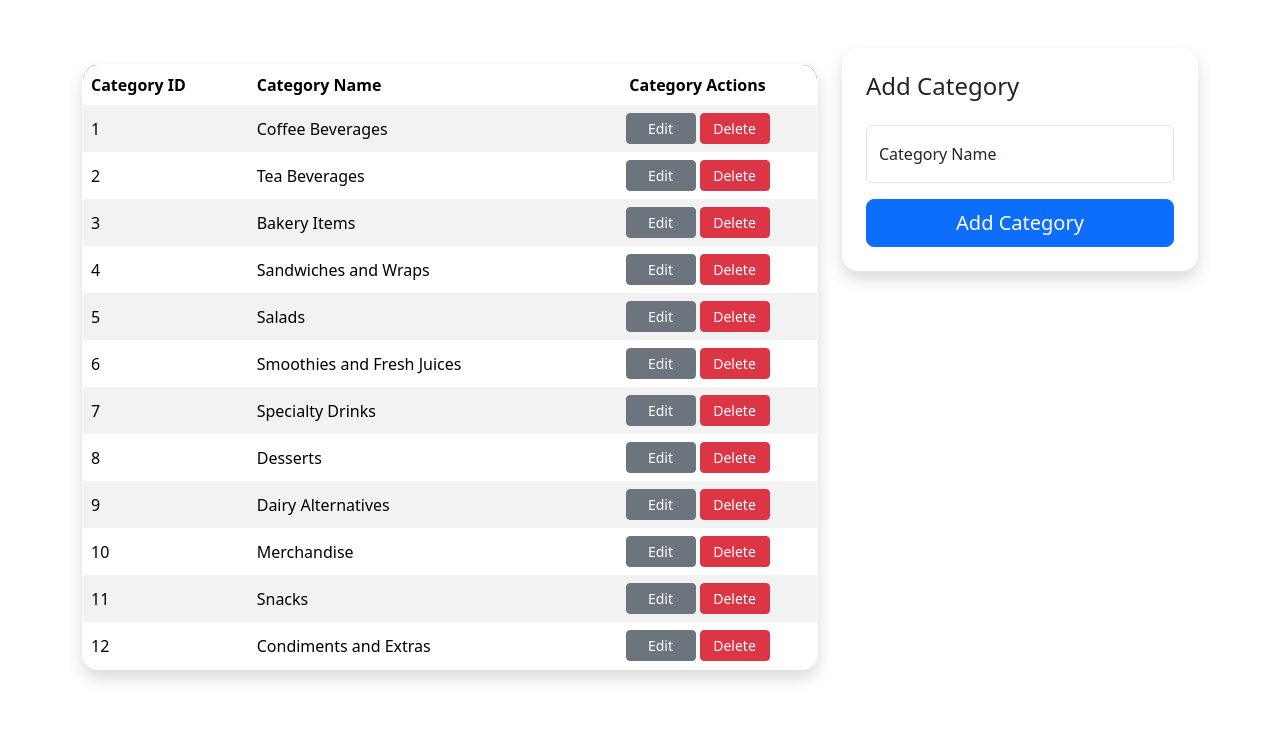
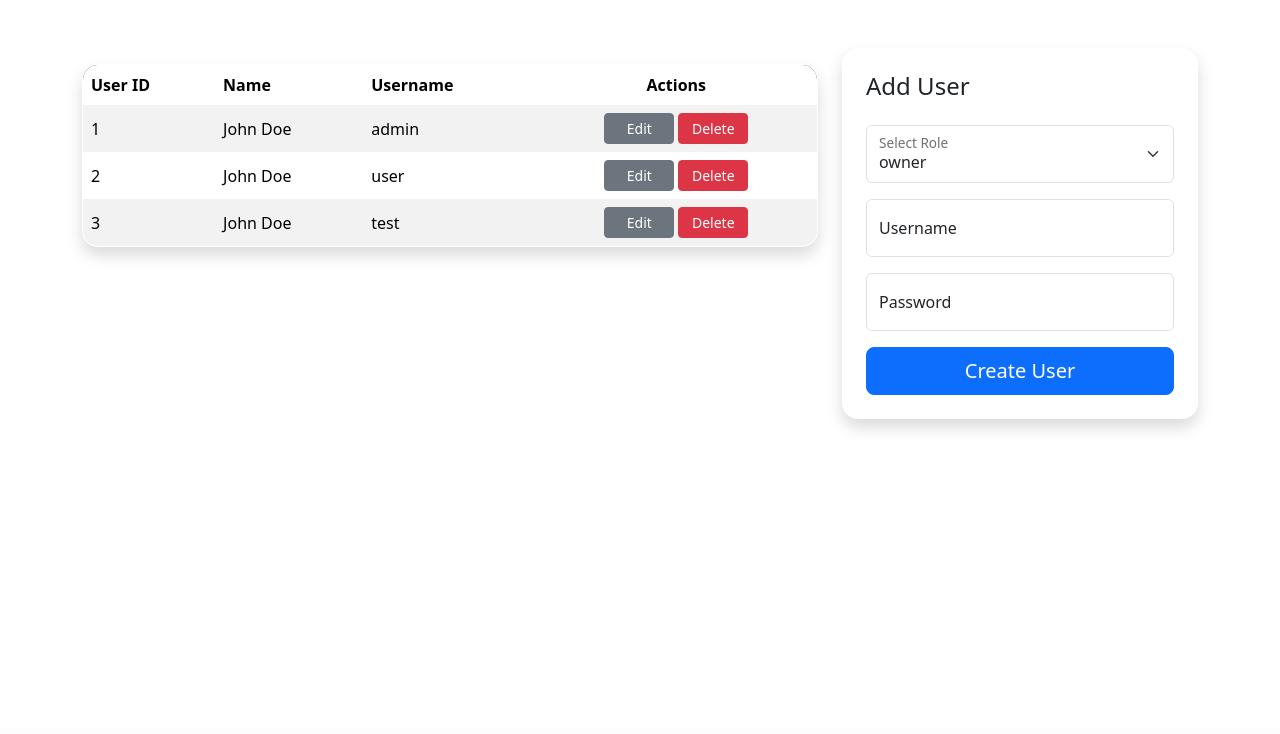
Before and after one commit to seanflix/summerhouse, a PHP site: page /users.php in a window 1280 px wide. Shown: the part 72-806 px from the top of the page. After the commit the page ends 501 px from the top, so only its background shows below. Run offline with PHP 8.4, Linux system fonts and the light colour scheme; a user stored in the database is signed in; data comes from the database, SQL or seed files in the repository; some libraries are stand-ins or nearby versions.

Commit message:
Add user management functionality

```diff
--- /dev/null
+++ b/api/get_user_roles.php
@@ -0,0 +1,22 @@
+<?php
+include('../connection.php');
+
+// SQL query to fetch roles
+$sql = "SELECT `id`, `type` FROM roles";
+$result = $conn->query($sql);
+
+// Check if there are results
+if ($result->num_rows > 0) {
+    // Fetch all rows into an array
+    $roles = array();
+    while ($row = $result->fetch_assoc()) {
+        $roles[] = $row;
+    }
+
+    // Output as JSON
+    echo json_encode($roles);
+} else {
+    echo json_encode(array('message' => 'No roles found.'));
+}
+
+?>
--- /dev/null
+++ b/api/get_users.php
@@ -0,0 +1,22 @@
+<?php
+include('../connection.php');
+
+// SQL query to fetch categories
+$sql = "SELECT * FROM users";
+$result = $conn->query($sql);
+
+// Check if there are results
+if ($result->num_rows > 0) {
+    // Fetch all rows into an array
+    $users = array();
+    while ($row = $result->fetch_assoc()) {
+        $users[] = $row;
+    }
+
+    // Output as JSON
+    echo json_encode($users);
+} else {
+    echo json_encode(array('message' => 'No users found.'));
+}
+
+?>
--- a/users.php
+++ b/users.php
@@ -11,14 +11,30 @@ if (!isset($_SESSION['user_id'])) {
 //CREATE
 
 if ($_SERVER["REQUEST_METHOD"] == "POST") {
-    $category_name = $_POST['category_name'];
+    $role_id = $_POST['role_id'];
+    $username = $_POST['username'];
+    $password = $_POST['password'];
 
-    $sql = "INSERT INTO categories (category_name) VALUES ('$category_name')";
+    $query = "SELECT id FROM users WHERE username = ?";
+    $stmt = $conn->prepare($query);
+    $stmt->bind_param("s", $username);
+    $stmt->execute();
+    $stmt->store_result();
 
-    if ($conn->query($sql) ===TRUE) {
-         $success = "Category added successfully!";
+    if ($stmt->num_rows > 0) {
+        $error = "Username is already in use.";
+    } else {
+        $hashed_password = password_hash($password, PASSWORD_DEFAULT);
+        $role_id = 2;    //temporary role id for staff account
+        $insert_query = "INSERT INTO users (username, password, role_id) VALUES (?, ?, ?)";
+        $insert_stmt = $conn->prepare($insert_query);
+        $insert_stmt->bind_param("sss", $username, $hashed_password, $role_id);
+
+        if ($insert_stmt->execute()) {
+            $success = "User added successfully!";
         } else {
             echo "Error: " . $sql . "<br>" . $conn->error;
+        }
     }
 }
 
@@ -41,11 +57,11 @@ if ($_SERVER["REQUEST_METHOD"] == "POST" && isset($_POST['update_id'])) {
 if(isset($_GET['delete_id'])) {
     $deleteId = $_GET['delete_id'];
 
-    $deleteSql = "DELETE FROM categories WHERE id = $deleteId";
+    $deleteSql = "DELETE FROM users WHERE id = $deleteId";
     if ($conn->query($deleteSql) == TRUE) {
-        echo "Category deleted successfully!";
+        echo "User deleted successfully!";
     } else {
-        echo "Error deleting product: " . $conn->error;
+        echo "Error deleting user: " . $conn->error;
     }
 }
 
@@ -142,12 +158,13 @@ if(isset($_GET['edit_id'])) {
                 <table id="myTable" class="table table-borderless table-striped table-hover align-middle border rounded-4 overflow-hidden shadow">
                     <thead class="bg-dark">
                         <tr>
-                            <th class="">Category ID</th>
-                            <th class="">Category Name</th>
-                            <th class="d-flex justify-content-center">Category Actions</th>
+                            <th class="">User ID</th>
+                            <th class="">Name</th>
+                            <th class="">Username</th>
+                            <th class="d-flex justify-content-center">Actions</th>
                         </tr>
                     </thead>
-                    <tbody id="category_table">
+                    <tbody id="users_table">
                         <!-- category details will dynamically populate here -->
 
                     </tbody>
@@ -156,7 +173,7 @@ if(isset($_GET['edit_id'])) {
             <div class="col-4">
                 <div class="sticky-top card rounded-4 overflow-hidden border-0 shadow" style="top: 100px;">
                     <div class="p-4">
-                        <h4 class="mb-0">Add Category</h4>
+                        <h4 class="mb-0">Add User</h4>
                     </div>
                     <?php
                         // confirmation once the category has been added
@@ -165,25 +182,61 @@ if(isset($_GET['edit_id'])) {
                         }
                     ?>
                     <div class="px-4 pb-4">
-                        <form action="categories2.php" method="post" enctype="multipart/form-data">
-                            <!-- <div class="form-floating mb-3">
-                                <select name="form-select" id="ca"></select>
-                            </div> -->
+                        <form action="users.php" method="post" enctype="multipart/form-data">
                             <div class="form-floating mb-3">
-                                <input type="text" class="form-control" id="product_name" name="category_name" placeholder="Enter Category Name">
-                                <label for="category_name">Category Name</label>
+                                <select class="form-select" id="role_id" name="role_id" aria-label="Enter category">
+                                    <!--  -->
+                                </select>
+                                <label for="floatingSelect">Select Role</label>
                             </div>
-                            <!-- <div class="form-floating mb-3">
-                                <input type="text">
-                            </div> -->
+                            <div class="form-floating mb-3">
+                                <input type="text" class="form-control" id="username" name="username" placeholder="Enter username">
+                                <label for="username">Username</label>
+                            </div>
+                            <div class="form-floating mb-3">
+                                <input type="password" class="form-control" id="password" name="password" placeholder="Enter password">
+                                <label for="password">Password</label>
+                            </div>
                             <button type="submit" class="btn btn-primary btn-lg w-100">
-                                Add Category
+                                Create User
                             </button>
                         </form>
 
                     </div>
                 </div>
 
+            </div>
+        </div>
+    </div>
+
+
+    <div class="modal fade" id="editModal" data-bs-backdrop="static" data-bs-keyboard="false" tabindex="-1" aria-labelledby="successModalLabel" aria-hidden="true">
+        <div class="modal-dialog">
+            <div class="modal-content">
+                <div class="modal-header">
+                    <h5 class="modal-title">Edit User</h5>
+                    <button type="button" class="btn-close" data-bs-dismiss="modal" aria-label="Close"></button>
+                </div>
+                <form id="#editUserForm">
+                    <div class="modal-body">
+                        <div class="px-4 pb-4">
+                            <div class="form-floating mb-3">
+                                <input type="text" class="form-control" id="username" placeholder="Enter product name" disabled>
+                                <label for="product_name">Username</label>
+                            </div>
+                            <div class="form-floating mb-3">
+                                <select class="form-select" id="edit_role_id" aria-label="Enter category">
+                                    <!--  -->
+                                </select>
+                                <label for="floatingSelect">Role</label>
+                            </div>
+                        </div>
+                    </div>
+                    <div class="modal-footer">
+                        <button onClick="closeEditModal()" type="button" class="btn btn-secondary" data-bs-dismiss="modal">Cancel</button>
+                        <button onClick="updateUser()" type="button" class="btn btn-success">Save Changes</button>
+                    </div>
+                </form>
             </div>
         </div>
     </div>
@@ -197,36 +250,40 @@ if(isset($_GET['edit_id'])) {
 <!-- JS Codes  -->
 <script>
     $(document).ready(function () {
+        fetchRoles();
+
         // JavaScript code to fetch data from the PHP script
-    fetch('api/get_categories.php')
+        fetch('api/get_users.php')
             .then(response => response.json())
             .then(data => {
                 // Get a reference to the table body
-            const tableBody = document.getElementById('category_table');
+                const tableBody = document.getElementById('users_table');
 
                 // Loop through the data and create table rows with combined edit and delete buttons
                 console.log(data);
 
                 let htmlString = ``;
-            data.forEach(category => {
+                data.forEach(user => {
                     htmlString += `
                         <tr>
                             <td>
-                        ${category.id}
+                                ${user.id}
                             </td>
                             <td>
-                        ${category.category_name}
+                                John Doe
+                            </td>
+                            <td>
+                                ${user.username}
                             </td>
                             <td>
                                 <div class="d-flex justify-content-center">
-                                <button onClick="editProduct(${category.id})" class="btn btn-sm btn-secondary me-1" style="width:70px;">Edit</button>
-                                <a class="btn btn-sm btn-danger" style="width:70px;" href="?delete_id=${category.id}" onclick='return confirm("Delete ${category.category_name} from list?")'>Delete</a>
+                                    <button onClick="editUser(${user.id})" class="btn btn-sm btn-secondary me-1" style="width:70px;">Edit</button>
+                                    <a class="btn btn-sm btn-danger" style="width:70px;" href="?delete_id=${user.id}" onclick='return confirm("Delete ${user.username} from list?")'>Delete</a>
                                 </div>
                             </td>
                         </tr>
                     `
                         });
-                    console.log(htmlString);
                         tableBody.innerHTML = htmlString;
                         });
                     })
@@ -245,6 +302,48 @@ if(isset($_GET['edit_id'])) {
         return foundCategory || null;
     }
 
+    // Open edit modal
+    function editUser(userId) {
+        // $('#editModal').modal('show');
+        // let userName = document.getElementById('user_name');
+        // let userRoleId = document.getElementById('user_role');
+
+        console.log(userId);
+
+        // userName.value = productToEdit.category_id
+        // userRoleId.value = productToEdit.product_name
+
+        // console.log({
+        //     category_id: editCategory.value,
+        //     product_name: editProductName.value,
+        //     price: editPrice.value
+        // });
+    }
+
+    // Get all categories
+    function fetchRoles() {
+        $.ajax({
+            url: 'api/get_user_roles.php',
+            method: 'GET',
+            dataType: 'json',
+            success: function (roles) {
+                const rolesFormDropdown = document.getElementById('role_id');
+                let htmlString = ``;
+
+                roles.forEach(function (role) {
+                    htmlString += `
+                        <option class="text-capitalize" value="${role.id}">${role.type}</option>
+                    `;
+                });
+                rolesFormDropdown.innerHTML = htmlString;
+
+            },
+            error: function () {
+                console.error('Failed to fetch roles.');
+            }
+        });
+    }
+
 
 
 </script>
```
Also changed, not shown: api/get_user_details.php (added). Lines whose indentation alone changed are shown as unchanged.
